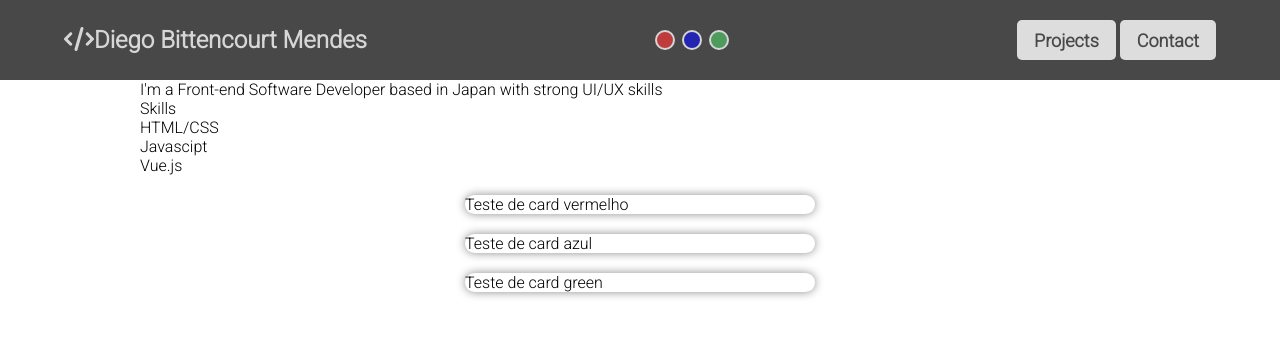
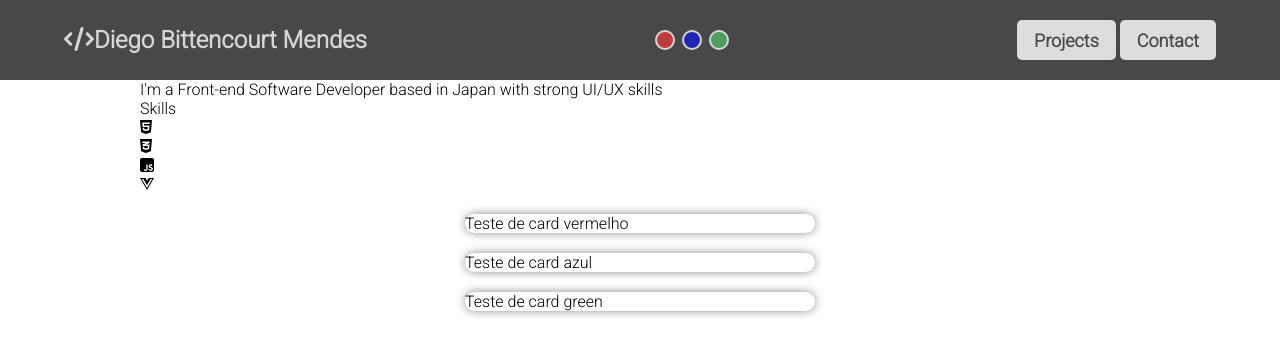
Before and after one commit to Diego-Bittencourt/portfolio_page, a Vue app: page / in a window 1280 px wide. Shown: the top 356 px of the page. Built offline with nearby package versions, Linux system fonts and the light colour scheme.

Commit message:
CHORE - add more awesome icons. Style later.

```diff
--- a/src/main.js
+++ b/src/main.js
@@ -13,10 +13,10 @@ import  { FontAwesomeIcon }  from '@fortawesome/vue-fontawesome'
 
 // /* import specific icons */
 import  { faCode, faGlobe }  from '@fortawesome/free-solid-svg-icons'
-import { faGithub } from '@fortawesome/free-brands-svg-icons'
+import { faGithub, faLinkedin, faHtml5, faCss3Alt, faJsSquare, faVuejs } from '@fortawesome/free-brands-svg-icons'
 
 // /* add icons to the library */
-library.add(faCode, faGithub, faGlobe)
+library.add(faCode, faGithub, faGlobe, faLinkedin, faHtml5, faCss3Alt, faJsSquare, faVuejs)
 
 
 
--- a/src/pages/ContactInfo.vue
+++ b/src/pages/ContactInfo.vue
@@ -1,3 +1,4 @@
 <template>
     Info
+    <font-awesome-icon icon="fa-brands fa-linkedin" />
 </template>
--- a/src/pages/FrontPainel.vue
+++ b/src/pages/FrontPainel.vue
@@ -6,9 +6,10 @@
       <p>I'm a Front-end Software Developer based in Japan with strong UI/UX skills</p>
       <p>Skills</p>
       <ul>
-        <li>HTML/CSS</li>
-        <li>Javascipt</li>
-        <li>Vue.js</li>
+        <li><font-awesome-icon icon="fa-brands fa-html5" /></li>
+        <li><font-awesome-icon icon="fa-brands fa-css3-alt" /></li>
+        <li><font-awesome-icon icon="fa-brands fa-square-js" /></li>
+        <li><font-awesome-icon icon="fa-brands fa-vuejs" /></li>
         </ul>
     </div>
 
```
